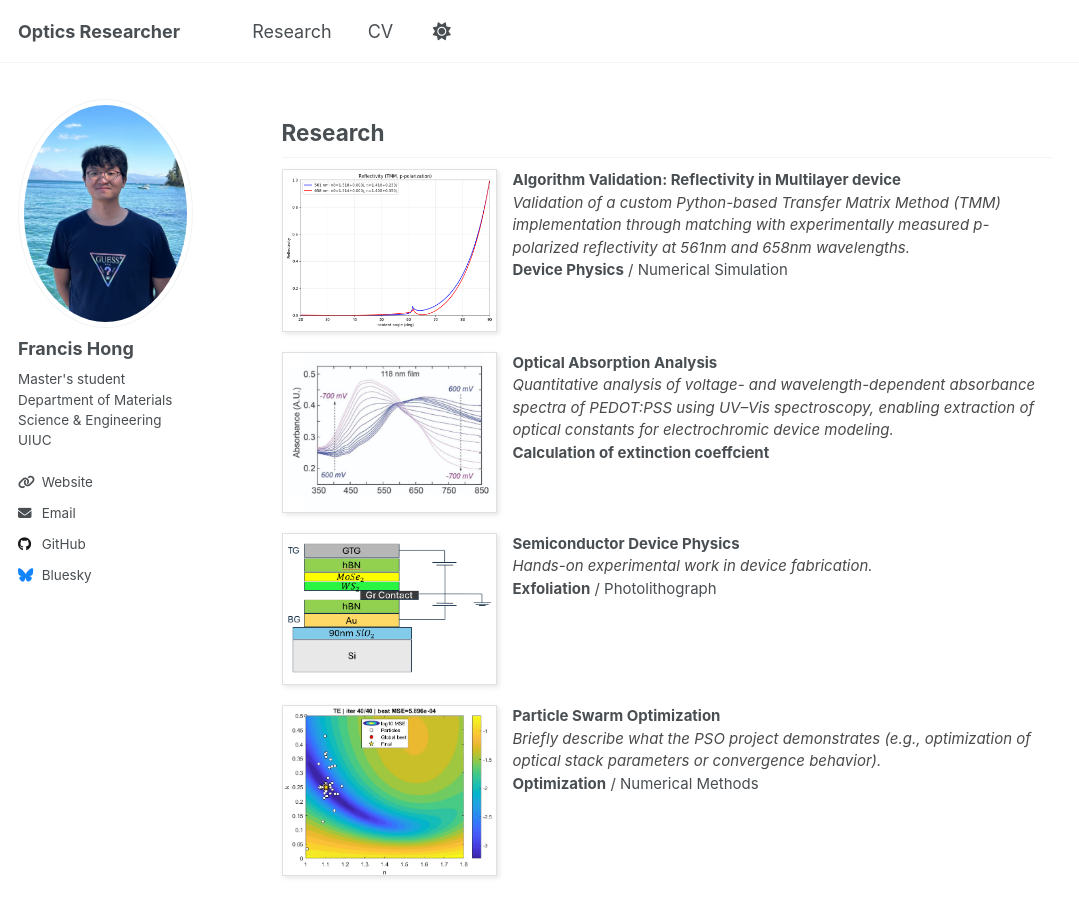
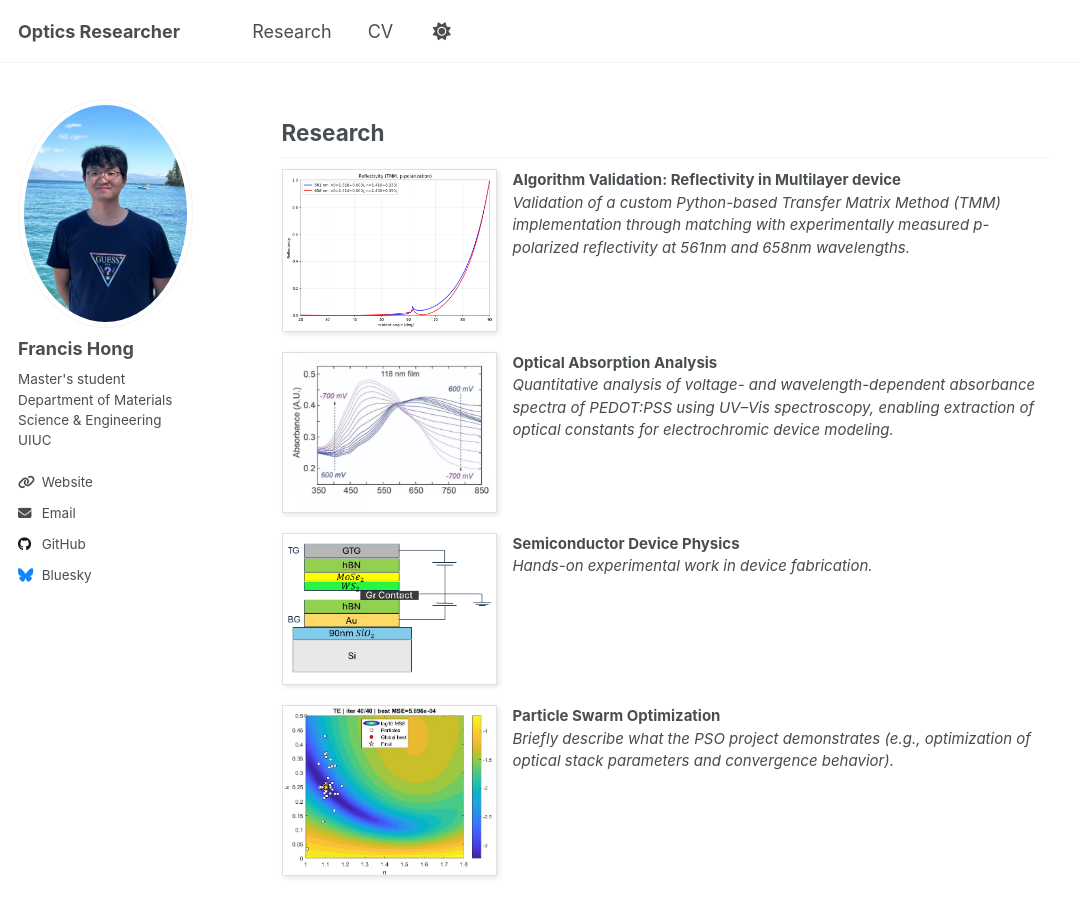
Before and after one commit to Fhong10/flhong03.github-io, a Jekyll site: the page built from _pages/about.md, in a window 1280 px wide and 900 px high, scrolled down 524 px. Shown: the whole window, without its empty margins (0-1079 px from the left). Built offline with Jekyll 4.4.1, drawn with Linux system fonts in a browser that asks for light colours; a script that is not in the unit is left out.

Commit message:
Update about.md

```diff
--- a/_pages/about.md
+++ b/_pages/about.md
@@ -59,7 +59,6 @@ Research
   <div style="width: 70%; font-size: 15px;">
     <strong>Algorithm Validation: Reflectivity in Multilayer device</strong><br>
     <em style="color: #4A4A4A;">Validation of a custom Python-based Transfer Matrix Method (TMM) implementation through matching with experimentally measured p-polarized reflectivity at 561nm and 658nm wavelengths.</em><br>
-    <span style="font-weight: bold;">Device Physics</span> / <span>Numerical Simulation</span>
   </div>
 </div>
 
@@ -71,7 +70,6 @@ Research
   <div style="width: 70%; font-size: 15px;">
     <strong>Optical Absorption Analysis</strong><br>
     <em style="color: #4A4A4A;">Quantitative analysis of voltage- and wavelength-dependent absorbance spectra of PEDOT:PSS using UV–Vis spectroscopy, enabling extraction of optical constants for electrochromic device modeling.</em><br>
-    <span style="font-weight: bold;">Calculation of extinction coeffcient</span>
   </div>
 </div>
 
@@ -83,7 +81,6 @@ Research
   <div style="width: 70%; font-size: 15px;">
     <strong>Semiconductor Device Physics</strong><br>
     <em style="color: #4A4A4A;">Hands-on experimental work in device fabrication.</em><br>
-    <span style="font-weight: bold;">Exfoliation</span> / <span>Photolithograph</span>
   </div>
 </div>
 
@@ -94,7 +91,6 @@ Research
   </div>
   <div style="width: 70%; font-size: 15px;">
     <strong>Particle Swarm Optimization</strong><br>
-    <em style="color: #4A4A4A;">Briefly describe what the PSO project demonstrates (e.g., optimization of optical stack parameters or convergence behavior).</em><br>
-    <span style="font-weight: bold;">Optimization</span> / <span>Numerical Methods</span>
+    <em style="color: #4A4A4A;">Briefly describe what the PSO project demonstrates (e.g., optimization of optical stack parameters and convergence behavior).</em><br>
   </div>
 </div>
```
